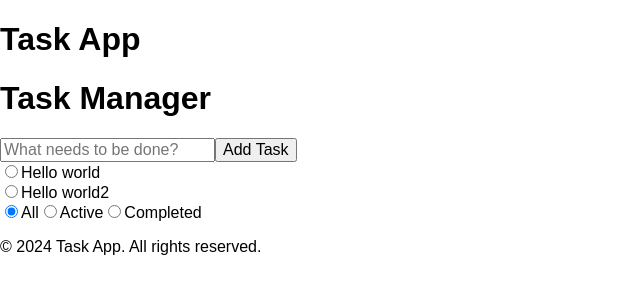
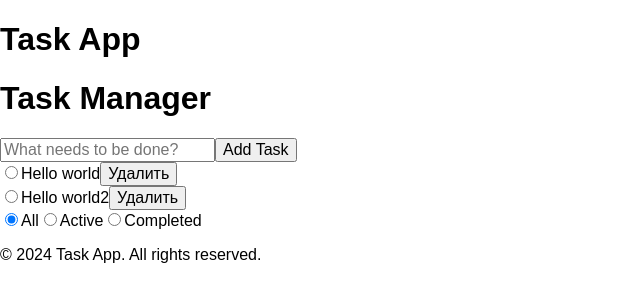
Before and after one commit to Nikita-glitch-web/task-manager, a React (Vite) app: page / in a window 1280 px wide. Shown: the top 302 px of the page, without its empty margins (0-640 px from the left). Built offline with nearby package versions, Linux system fonts and the light colour scheme.

Commit message:
Adding-deliting-logic-deliting-coments

```diff
--- a/src/components/Checkbox/CheckBox.tsx
+++ b/src/components/Checkbox/CheckBox.tsx
@@ -7,7 +7,7 @@ interface CheckBoxProps {
   value: string;
   checked: boolean;
   onChange: (e: React.ChangeEvent<HTMLInputElement>) => void;
-  type?: "checkbox" | "radio"; // Добавляем type с двумя возможными значениями
+  type?: "checkbox" | "radio";
 }
 
 export const CheckBox: React.FC<CheckBoxProps> = ({
@@ -16,12 +16,12 @@ export const CheckBox: React.FC<CheckBoxProps> = ({
   checked,
   onChange,
   label,
-  type = "checkbox", // значение по умолчанию
+  type = "checkbox",
 }) => {
   return (
     <label className={styles.label}>
       <input
-        type={type} // Устанавливаем тип, переданный в пропсах
+        type={type}
         name={name}
         value={value}
         checked={checked}
--- a/src/components/TaskItem/TaskItem.tsx
+++ b/src/components/TaskItem/TaskItem.tsx
@@ -6,12 +6,14 @@ import { CheckBox } from "../Checkbox/CheckBox";
 interface ITaskItemProps {
   task: ITask;
   onChange: (task: ITask) => void;
+  onDelete: (taskId: string) => void;
 }
 
 export const TaskItem: React.FC<ITaskItemProps> = ({
   task,
   onChange,
-}: ITaskItemProps) => {
+  onDelete,
+}) => {
   const [isEditing, setIsEditing] = useState<boolean>(false);
   const [labelText, setLabelText] = useState<string>(task.text);
   const [selected, setSelected] = useState<boolean>(task.completed);
@@ -38,6 +40,10 @@ export const TaskItem: React.FC<ITaskItemProps> = ({
     const updatedTask = { ...task, completed: !task.completed };
     setSelected(!selected);
     onChange(updatedTask);
+  };
+
+  const handleDelete = () => {
+    onDelete(task.id);
   };
 
   const renderContent = () => {
@@ -69,6 +75,7 @@ export const TaskItem: React.FC<ITaskItemProps> = ({
         <span onDoubleClick={handleDoubleClick}>
           {task.text || "Double-click to edit"}
         </span>
+        <button onClick={handleDelete}>Удалить</button>
       </>
     );
   };
--- a/src/components/TaskList/TaskList.tsx
+++ b/src/components/TaskList/TaskList.tsx
@@ -4,18 +4,26 @@ import { useTaskStore, useFilteredTasks } from "../../store/useTaskStore";
 import Filter from "../Filter/Filter";
 
 export const TaskList = () => {
-  const updateTask = useTaskStore((state) => state.updateTask);
+  const { updateTask, removeTask } = useTaskStore();
   const filteredTasks = useFilteredTasks();
 
   const handleUpdate = (task: ITask) => {
     updateTask(task);
   };
 
+  const handleDelete = (taskId: string) => {
+    removeTask(taskId);
+  };
+
   return (
     <>
       {filteredTasks.map((task: ITask) => (
-        <div>
-          <TaskItem task={task} key={task.id} onChange={handleUpdate} />
+        <div key={task.id}>
+          <TaskItem
+            task={task}
+            onChange={handleUpdate}
+            onDelete={handleDelete} // Передаем onDelete в TaskItem
+          />
         </div>
       ))}
       <div>
--- a/src/store/useTaskStore.ts
+++ b/src/store/useTaskStore.ts
@@ -14,7 +14,6 @@ interface TaskStore {
   setFilter: (filter: "all" | "active" | "completed") => void;
 }
 
-// Функция для фильтрации задач
 const filterTasks = (tasks: ITask[], filter: string): ITask[] => {
   if (filter === "completed") return tasks.filter((task) => task.completed);
   if (filter === "active") return tasks.filter((task) => !task.completed);
@@ -32,7 +31,7 @@ export const useTaskStore = create<TaskStore>((set) => ({
     }));
   },
 
-  removeTask: (taskId) =>
+  removeTask: (taskId: string) =>
     set((state) => ({
       tasks: state.tasks.filter((task) => task.id !== taskId),
     })),
@@ -53,6 +52,7 @@ export const useTaskStore = create<TaskStore>((set) => ({
   setFilter: (filter) => set({ filter }),
 }));
 
-// Создаем селектор для получения отфильтрованных задач
-export const useFilteredTasks = () =>
-  useTaskStore((state) => filterTasks(state.tasks, state.filter));
+export const useFilteredTasks = () => {
+  const { tasks, filter } = useTaskStore();
+  return filterTasks(tasks, filter);
+};
```
